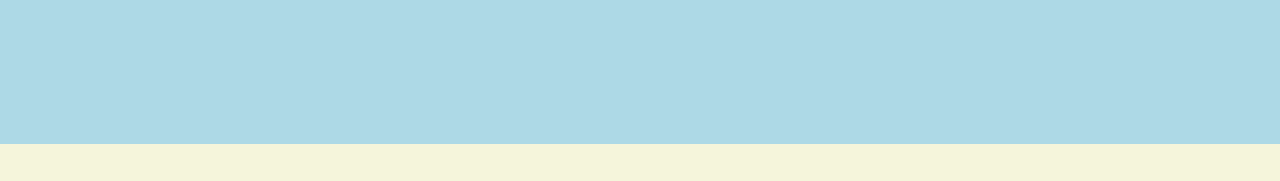
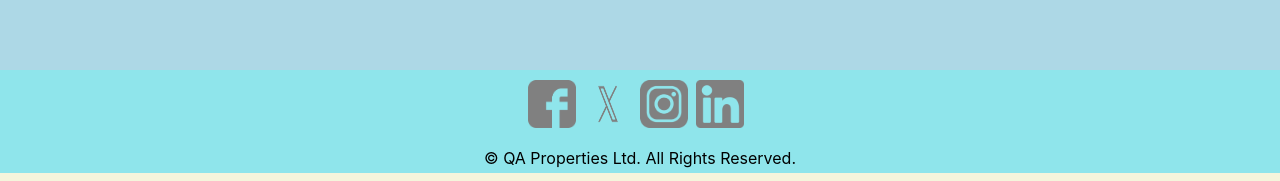
Before and after one commit to starwarsjedi321/GroupProject, a React (Create React App) app in the folder groupproject/: page / in a window 1280 px wide. Shown: the part 616-797 px from the top of the page. Built offline with nearby package versions, Linux system fonts and the light colour scheme.

Commit message:
Added footer to layout

```diff
--- a/groupproject/src/components/layoutComponent.js
+++ b/groupproject/src/components/layoutComponent.js
@@ -1,5 +1,6 @@
 import React from 'react';
 import Navbar from './navComponent.js';
+import Footer from './Footer.js';
 import { Outlet } from 'react-router-dom';
 
 const Layout = () => {
@@ -14,7 +15,7 @@ const Layout = () => {
         </section>
     </main>
     <footer>
-
+        <Footer />
     </footer>
     </>
   )
--- a/groupproject/src/styles/Footer.css
+++ b/groupproject/src/styles/Footer.css
@@ -4,7 +4,7 @@ div.footer {
     max-height: 90%;
     max-width: 100%;
     align-items: center;
-    background-color: rgb(170, 197, 178);
+    background-color: rgb(143, 229, 235);
 }
 
 div.icons {
```
Also changed, not shown: groupproject/src/components/Footer.js (+6 -6 lines).
